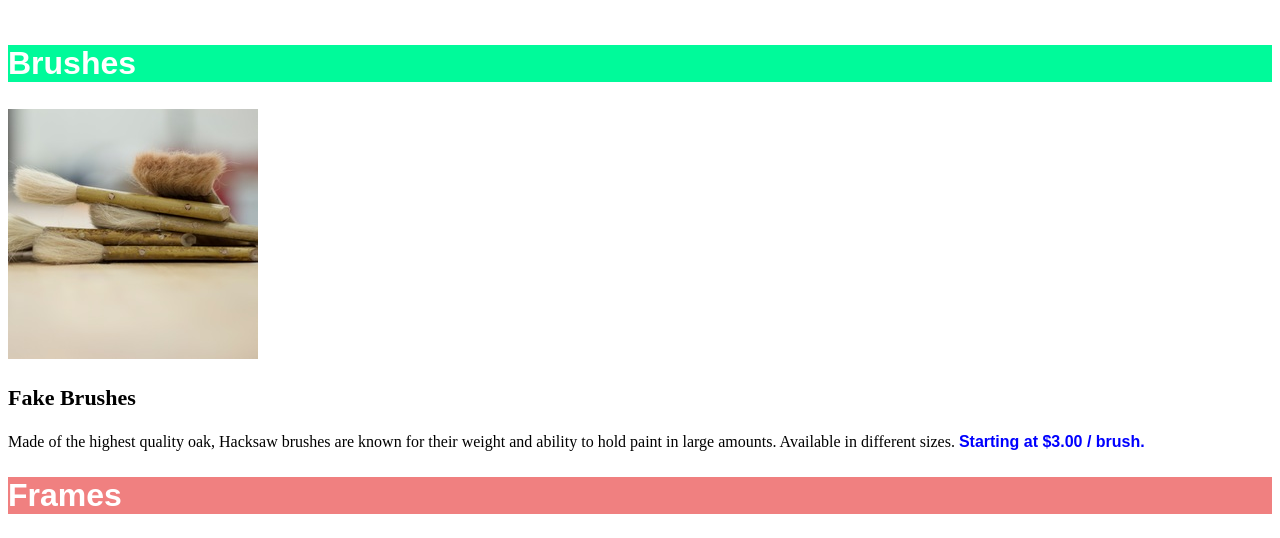
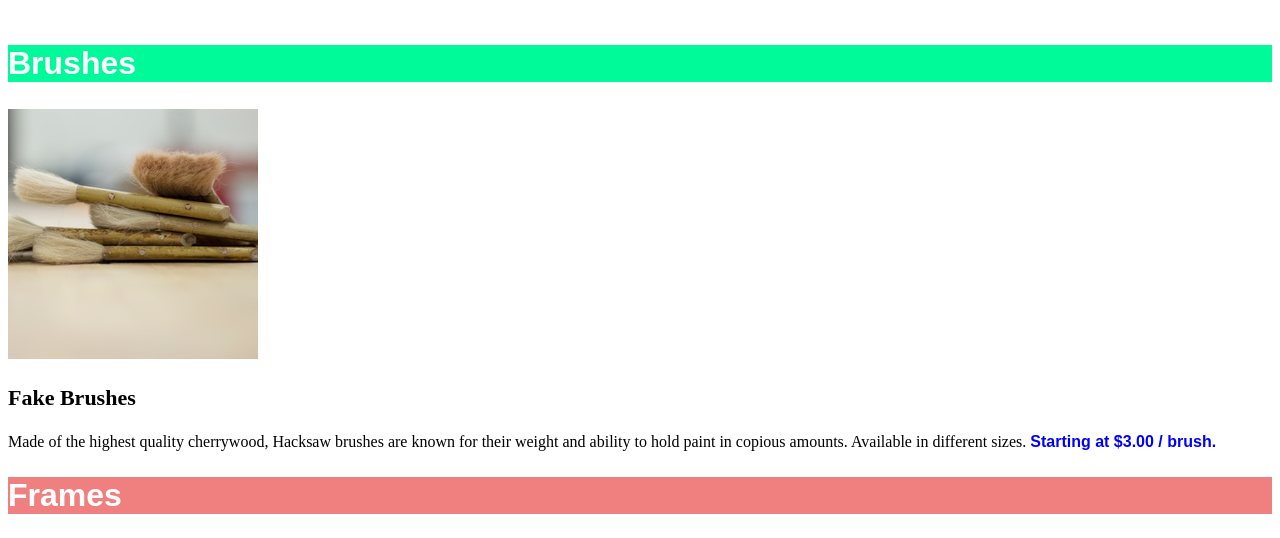
Before and after one commit to budbro802/Off-Platform-Project, a plain HTML site: page index.html in a window 1280 px wide. Shown: the part 204-742 px from the top of the page. Drawn offline with Linux system fonts and the light colour scheme.

Commit message:
Changed "oak" to "cherrywood"

```diff
--- a/index.html
+++ b/index.html
@@ -15,8 +15,8 @@
       <img src="images/hacksaw.jpeg" alt="Images of brushes" />
       <h3>Fake Brushes</h3>
       <p>
-        Made of the highest quality oak, Hacksaw brushes are known for their
-        weight and ability to hold paint in large amounts. Available in
+        Made of the highest quality cherrywood, Hacksaw brushes are known for
+        their weight and ability to hold paint in copious amounts. Available in
         different sizes. <span>Starting at $3.00 / brush.</span>
       </p>
 
```
